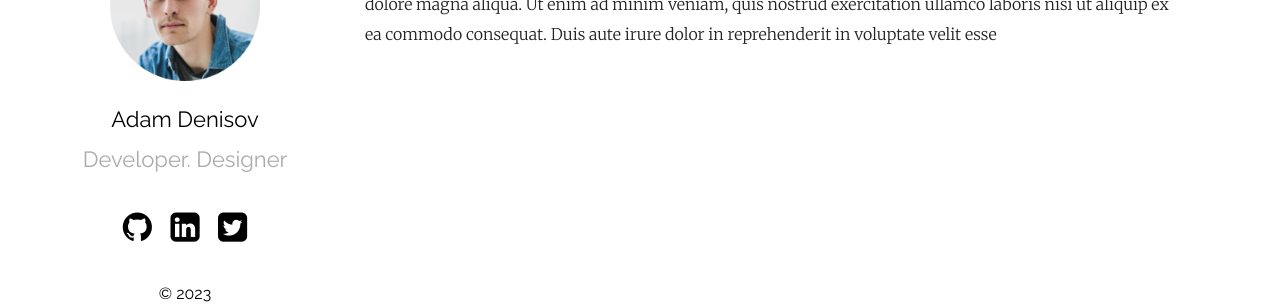
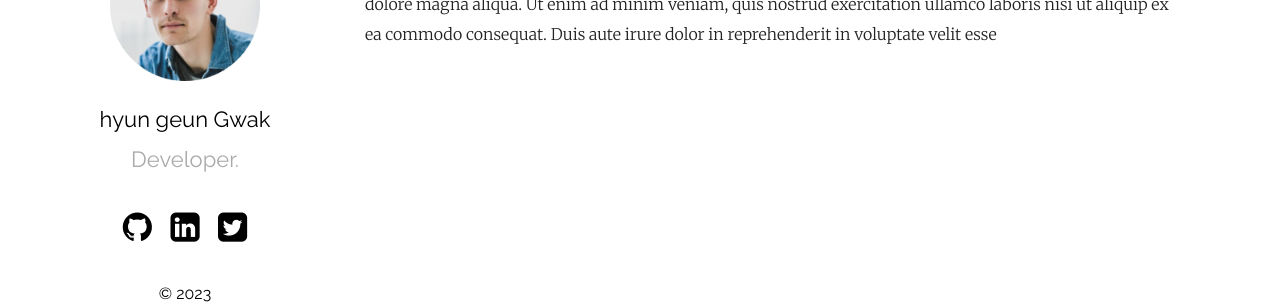
Before and after one commit to rgr3287/rgr3287.github.io, a Jekyll site: the page built from index.md, in a window 1280 px wide. Shown: the part 232-536 px from the top of the page. Built offline with Jekyll 4.4.1, drawn with Linux system fonts in a browser that asks for light colours.

Commit message:
블로그테마

```diff
--- a/_config.yml
+++ b/_config.yml
@@ -1,10 +1,8 @@
-title: 테마 테스트
+title: 곽현근 기록일지
 author: GitHub User
 email: rgr3287@naver.com
 description: > # this means to ignore newlines until "show_exerpts:"
-  Write an awesome description for your new site here. You can edit this
-  line in _config.yml. It will appear in your document head meta (for
-  Google search results) and in your feed.xml site description.
+ 기억보단 기록을
 show_excerpts: true # set to true to show excerpts on the homepage
 
 # Minima date format
@@ -12,8 +10,8 @@ show_excerpts: true # set to true to show excerpts on the homepage
 sass:
   sass_dir: _sass
 plainwhite:
-  name: Adam Denisov
-  tagline: Developer. Designer
+  name: hyun geun Gwak
+  tagline: Developer.
   date_format: "%b %-d, %Y"
   sitemap: true # set to true to generate sitemap.xml content
   search: true # set to true to enable searchbar
```
